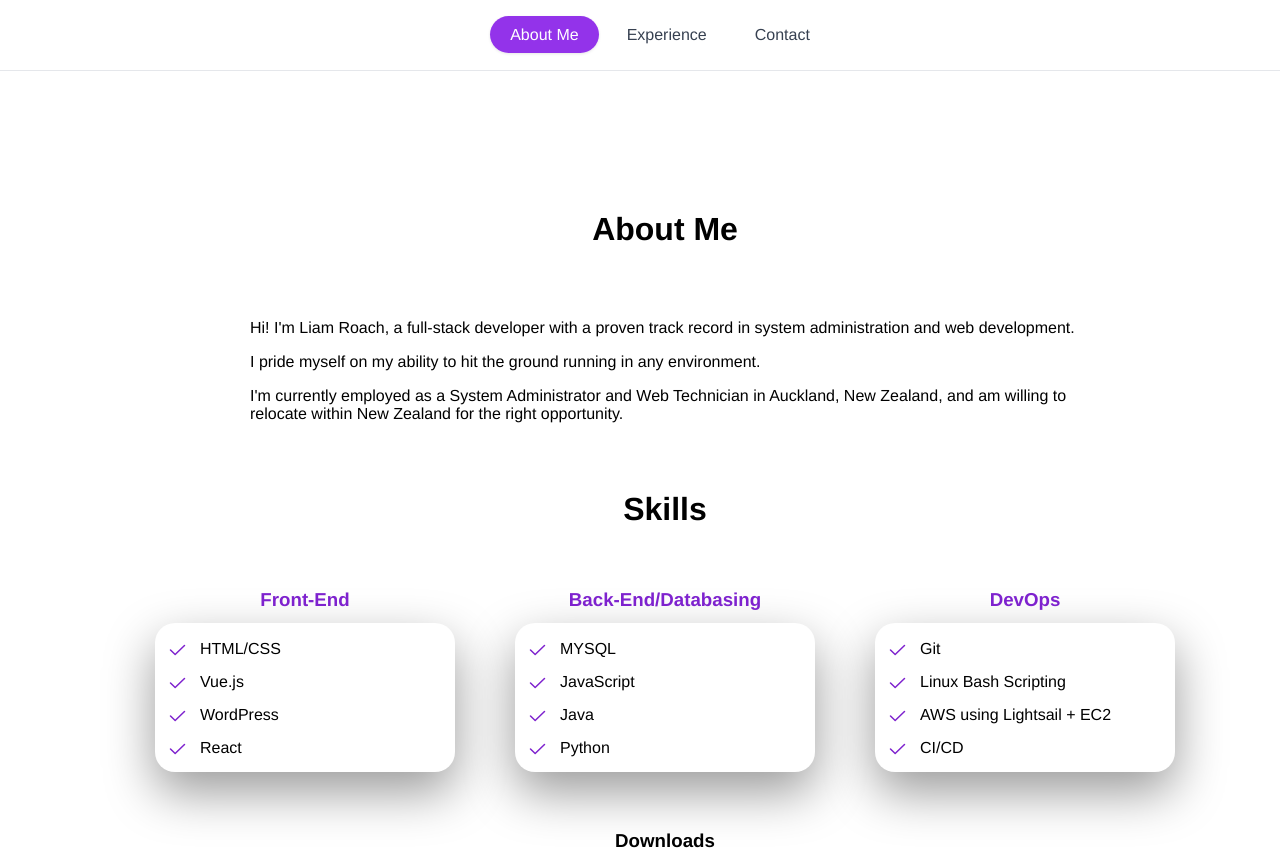
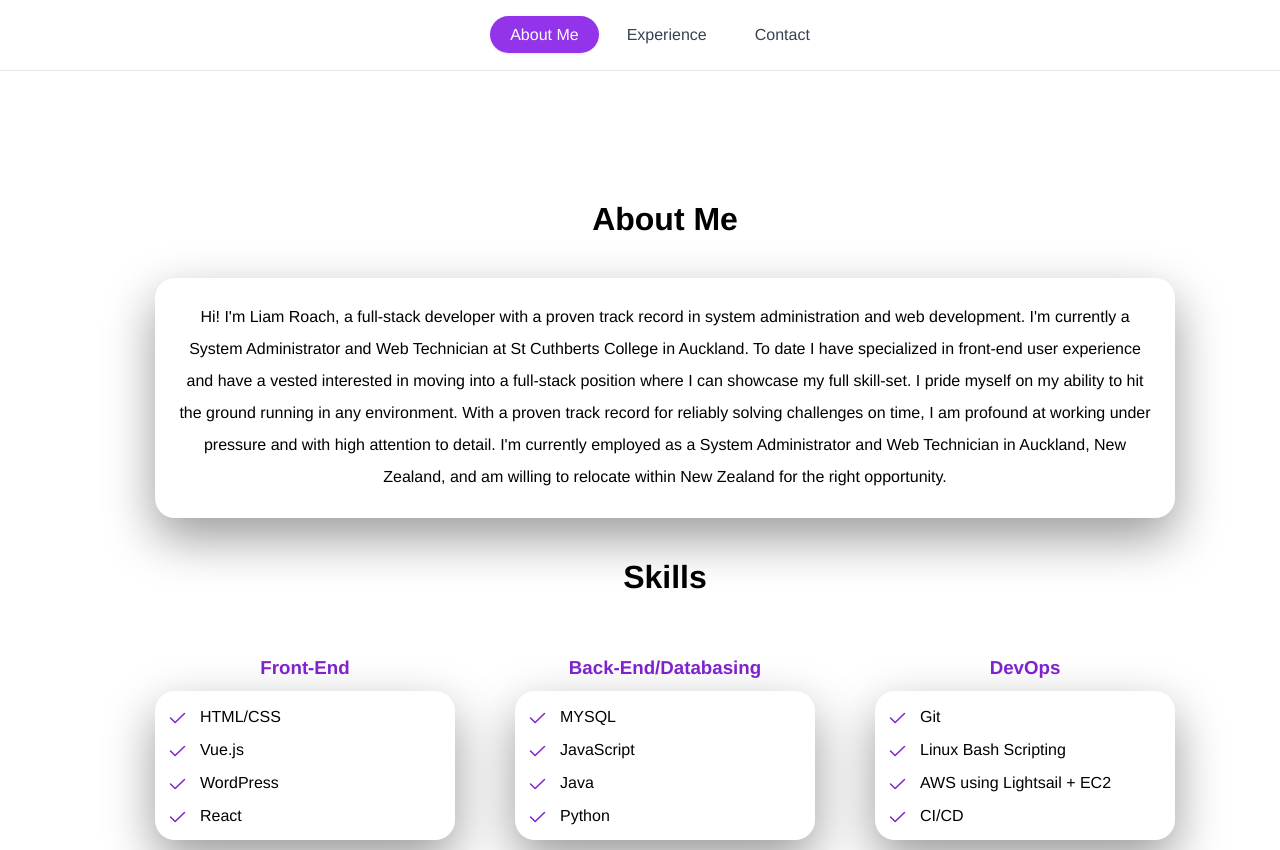
Before and after one commit to Rexic/CV_Website, a Vue app: page / in a window 1280 px wide. Shown: the top 850 px of the page. Built offline with nearby package versions, Linux system fonts and the light colour scheme.

Commit message:
Changes to about me text and box, changed button and title for resume

```diff
--- a/src/components/BasicButton.vue
+++ b/src/components/BasicButton.vue
@@ -31,7 +31,7 @@ downloadPdf() {
       const url = window.URL.createObjectURL(blob);
       const a = document.createElement("a");
       a.href = url;
-      a.download = "Liam_Roach_CV.pdf";
+      a.download = "Liam_Roach_Resume.pdf";
       a.click();
       window.URL.revokeObjectURL(url);
     });
@@ -65,26 +65,4 @@ downloadPdf() {
   color: white;
   transform: translateY(-2px);
 }
-
-/* Tooltip */
-.tooltip {
-  position: absolute;
-  bottom: 120%;
-  left: 50%;
-  transform: translateX(-50%);
-  background: #ffffff;
-  color: #000000;
-  padding: 6px 10px;
-  font-size: 12px;
-  border-radius: 4px;
-  white-space: nowrap;
-  opacity: 0;
-  pointer-events: none;
-  transition: opacity 0.2s ease, transform 0.2s ease;
-}
-
-.button-wrapper:hover .tooltip {
-  opacity: 1;
-  transform: translateX(-50%) translateY(-4px);
-}
 </style>
--- a/src/components/ContactInfo.vue
+++ b/src/components/ContactInfo.vue
@@ -73,7 +73,7 @@ export default {
 <style scoped>
   .contact {
   text-align: center;
-  padding: 80px 40px;
+  padding: 70px 40px;
   padding-left: 80px;
 }
 
--- a/src/components/HomePage.vue
+++ b/src/components/HomePage.vue
@@ -7,16 +7,10 @@
   <div class="about">
     <div class="about-text">
           <p>
-            Hi! I'm Liam Roach, a full-stack developer with a proven track record in
-            system administration and web development.
-          </p>
-          <p>
-            I pride myself on my ability to hit the ground running in any environment.
-          </p>
-          <p>
-            I'm currently employed as a System Administrator and Web Technician in
-            Auckland, New Zealand, and am willing to relocate within New Zealand for
-            the right opportunity.
+            Hi! I'm Liam Roach, a full-stack developer with a proven track record in system administration and web development. I'm currently a System Administrator and Web Technician at St Cuthberts College in Auckland.
+            To date I have specialized in front-end user experience and have a vested interested in moving into a full-stack position where I can showcase my full skill-set.
+            I pride myself on my ability to hit the ground running in any environment. With a proven track record for reliably solving challenges on time, I am profound at working under pressure and with high attention to detail.
+            I'm currently employed as a System Administrator and Web Technician in Auckland, New Zealand, and am willing to relocate within New Zealand for the right opportunity.
           </p>
         </div>
           <!-- <img
@@ -58,10 +52,10 @@
           </ul>
         </div>
       </div>
-    <h3>Downloads</h3>
+    <h1>Resume</h1>
       <li class="download">
         <BasicButton>
-          Download CV as PDF
+          Click to download as a PDF
         </BasicButton>
       </li>
   </div>
@@ -109,7 +103,7 @@ export default {
   align-items: center;
   justify-content: center;
   gap: 40px;
-  max-width: 900px;
+  max-width: 1020px;
   margin: 0 auto;
   padding-left: 0px;
 }
@@ -122,9 +116,16 @@ export default {
 }
 
 .about-text {
-  padding: 15px;
-  margin-left: 20px;
-  text-align: left;
+  list-style: none;
+  margin: 0px;
+  background: #fff;
+  border-radius: 20px;
+  box-shadow: 0 20px 50px rgba(0, 0, 0, 0.4);
+  padding-top: 7px;
+  padding-bottom: 13px;
+  padding-left: 20px;
+  padding-right: 20px;
+  line-height: 2;
 }
 
 .about-text p {
@@ -135,7 +136,7 @@ export default {
   padding-right: 200px;
 }
 .page {
-  margin-top: 100px;
+  margin-top: 90px;
   display: flex;
   flex-direction: column;
   gap: 20px;
--- a/src/components/WorkHistory.vue
+++ b/src/components/WorkHistory.vue
@@ -127,7 +127,7 @@ export default {
 
 <style scoped>
 .projects {
-  padding: 80px 20px;
+  padding: 70px 20px;
   padding-left: 60px;
 }
 
```
